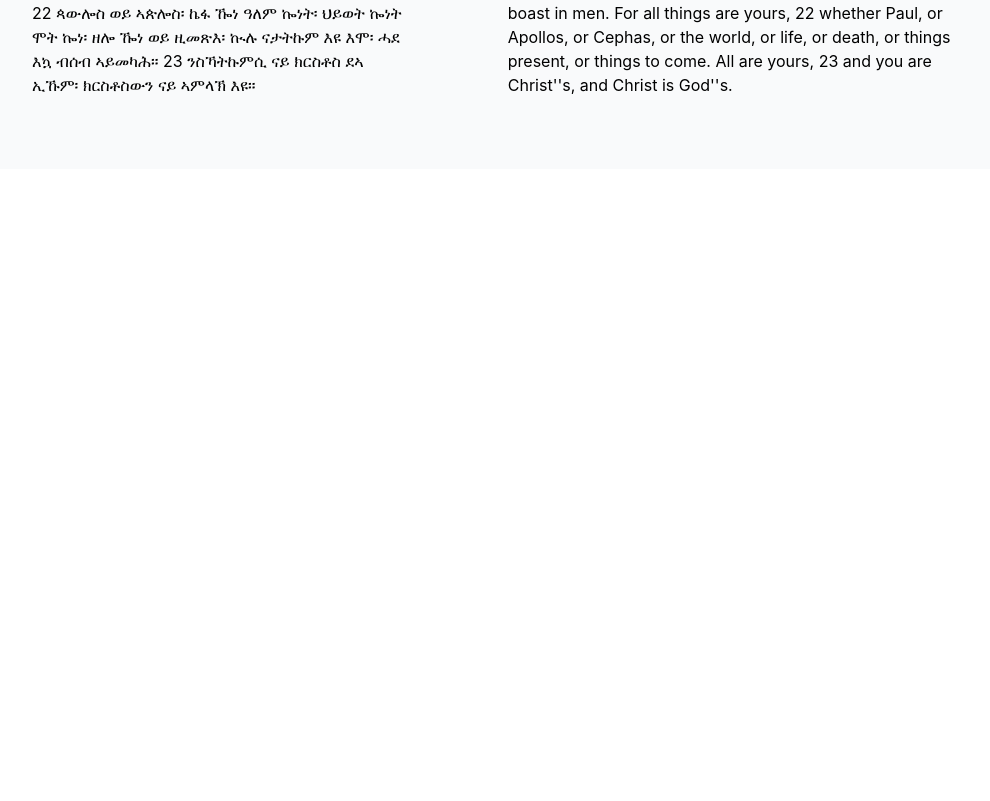
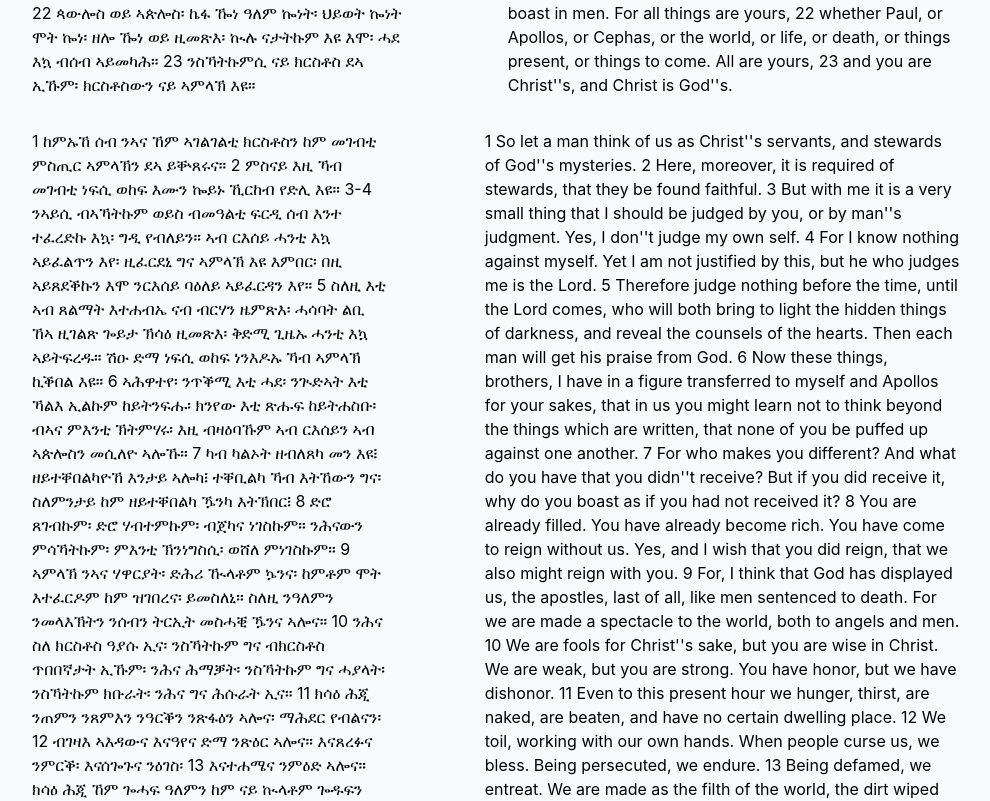
Before and after one commit to dfilmon/daily-weekly-habit-tracker, a React (Create React App) app: page / in a window 1280 px wide. Shown: the part 2827-3628 px from the top of the page, without its empty margins (144-1134 px from the left). Before the commit the page ends 3044 px from the top, so only its background shows below. Built offline with nearby package versions, Linux system fonts and the light colour scheme.

Commit message:
2 files modified

```diff
--- a/src/App.js
+++ b/src/App.js
@@ -9,8 +9,12 @@ export default function App() {
       <div>
         {dailyData.map(function (data) {
           return (
-            <div>
-              <img className='bibleImage' src="https://source.unsplash.com/random/?bible" alt="" />
+            <div className=''>
+              <img
+                className="bibleImage"
+                src="https://source.unsplash.com/random/?bible"
+                alt=""
+              />
               <b>
                 <span>{data.month} </span> <span>{data.day} </span>
                 <span>{data.year}</span>
--- a/src/components/Bible.jsx
+++ b/src/components/Bible.jsx
@@ -147,6 +147,77 @@ export default function Bible() {
             and Christ is God''s.
           </p>
         </div>
+
+        <div className="readings flex mt-8">
+          <p className="mx-12">
+            1 ከምኡኸ ሰብ ንኣና ኸም ኣገልገልቲ ክርስቶስን ከም መገብቲ ምስጢር ኣምላኽን ደኣ ይቝጸሩና። 2 ምስናይ
+            እዚ ኻብ መገብቲ ነፍሲ ወከፍ እሙን ኰይኑ ኺርከብ የድሊ እዩ። 3-4 ንኣይሲ ብኣኻትኩም ወይስ ብመዓልቲ
+            ፍርዲ ሰብ እንተ ተፈረድኩ እኳ፡ ግዲ የብለይን። ኣብ ርእሰይ ሓንቲ እኳ ኣይፈልጥን እየ፡ ዚፈርደኒ ግና
+            ኣምላኽ እዩ እምበር፡ በዚ ኣይጸደቕኩን እሞ ንርእሰይ ባዕለይ ኣይፈርዳን እየ። 5 ስለዚ እቲ ኣብ ጸልማት
+            እተሐብኤ ናብ ብርሃን ዜምጽእ፡ ሓሳባት ልቢ ኸኣ ዚገልጽ ጐይታ ኽሳዕ ዚመጽእ፡ ቅድሚ ጊዜኡ ሓንቲ እኳ
+            ኣይትፍረዱ። ሽዑ ድማ ነፍሲ ወከፍ ነንእዶኡ ኻብ ኣምላኽ ኪቕበል እዩ። 6 ኣሕዋተየ፡ ንጥቕሚ እቲ ሓደ፡
+            ንጒድኣት እቲ ኻልእ ኢልኩም ከይትንፍሑ፡ ክንየው እቲ ጽሑፍ ከይትሐስቡ፡ ብኣና ምእንቲ ኽትምሃሩ፡ እዚ
+            ብዛዕባኹም ኣብ ርእሰይን ኣብ ኣጵሎስን መሲለዮ ኣሎኹ። 7 ካብ ካልኦት ዘብለጸካ መን እዩ፧ ዘይተቐበልካዮኸ
+            እንታይ ኣሎካ፧ ተቐቢልካ ኻብ እትኸውን ግና፡ ስለምንታይ ከም ዘይተቐበልካ ዄንካ እትኽበር፧ 8 ድሮ
+            ጸገብኩም፡ ድሮ ሃብተምኩም፡ ብጀካና ነገስኩም። ንሕናውን ምሳኻትኩም፡ ምእንቲ ኽንነግስሲ፡ ወሸለ ምነገስኩም።
+            9 ኣምላኽ ንኣና ሃዋርያት፡ ድሕሪ ዂላቶም ኴንና፡ ከምቶም ሞት እተፈርዶም ከም ዝገበረና፡ ይመስለኒ። ስለዚ
+            ንዓለምን ንመላእኽትን ንሰብን ትርኢት መስሓቒ ዄንና ኣሎና። 10 ንሕና ስለ ክርስቶስ ዓያሱ ኢና፡ ንስኻትኩም
+            ግና ብክርስቶስ ጥበበኛታት ኢኹም፡ ንሕና ሕማቓት፡ ንስኻትኩም ግና ሓያላት፡ ንስኻትኩም ክቡራት፡ ንሕና ግና
+            ሕሱራት ኢና። 11 ክሳዕ ሕጂ ንጠምን ንጸምእን ንዓርቕን ንጽፋዕን ኣሎና፡ ማሕደር የብልናን፡ 12 ብገዛእ
+            ኣእዳውና እናዓየና ድማ ንጽዕር ኣሎና። እናጸረፉና ንምርቕ፡ እናሰጐጉና ንዕገስ፡ 13 እናተሐሜና ንምዕድ
+            ኣሎና። ክሳዕ ሕጂ ኸም ጐሓፍ ዓለምን ከም ናይ ኲላቶም ጐዱፍን ኴንና ኣሎና። 14-15 ብክርስቶስ ኣእላፋት
+            መዕበይቲ እኳ እንተ ኣለዉኹም፡ ኣነ ብክርስቶስ የሱስ ብወንጌል ወሊደኩም እየ እሞ፡ ብዙሓት ኣቦታትሲ
+            የብልኩምን። እዚ ዝጽሕፈልኩም ዘሎኹ፡ ከም ፍቁራት ደቀይ ገይረ ኽምዕደኩም እየ እምበር፡ ከሕፍረኩም ኢለ
+            ኣይኰንኩን። 16 ስለዚ፡ ሰዓብተይ ኩኑ፡ ኢለ እምዕደኩም ኣሎኹ። 17 በዚ ምኽንያት እዚ ኸኣ ኣብ ኲሉ ስፍራ
+            ፍቕዳ ማሕበር ከመይ ገይረ ኸም ዝምህር፡ መገደይ ብክርስቶስ የሱስ ምእንቲ ኼዘክረኩም፡ እቲ ብጐይታ ፍቁርን
+            እሙንን ወደይ ጢሞቴዎስ ሰዲደልኩም ኣሎኹ። 18 ሓያሎ ግና፡ ኣነ ናባኻትኩም ዘይመጽእ መሲልዎም፡ እተነፍሑ
+            ኣለዉ። 19-20 መንግስቲ ኣምላኽ ብሓይሊ እምበር፡ ብዘረባ ኣይኰነትን ዘላ እሞ፡ ጐይታ እንተ ፈቐዶስ፡
+            ቀልጢፈ ናባኻትኩም ክመጽእ እየ፡ ሽዑ ሓይሊ እቶም ንፉሓት ክፈልጥ እየ እምበር፡ ቃሎም ኣይኰነን። 21
+            ብበትሪዶ ወይስ ብፍቕርን ብመንፈስ ለውሃትን ክመጻኩም፧ እንታይ ትደልዩ፧
+          </p>
+
+          <p className="mx-12">
+            1 So let a man think of us as Christ''s servants, and stewards of
+            God''s mysteries. 2 Here, moreover, it is required of stewards, that
+            they be found faithful. 3 But with me it is a very small thing that
+            I should be judged by you, or by man''s judgment. Yes, I don''t
+            judge my own self. 4 For I know nothing against myself. Yet I am not
+            justified by this, but he who judges me is the Lord. 5 Therefore
+            judge nothing before the time, until the Lord comes, who will both
+            bring to light the hidden things of darkness, and reveal the
+            counsels of the hearts. Then each man will get his praise from God.
+            6 Now these things, brothers, I have in a figure transferred to
+            myself and Apollos for your sakes, that in us you might learn not to
+            think beyond the things which are written, that none of you be
+            puffed up against one another. 7 For who makes you different? And
+            what do you have that you didn''t receive? But if you did receive
+            it, why do you boast as if you had not received it? 8 You are
+            already filled. You have already become rich. You have come to reign
+            without us. Yes, and I wish that you did reign, that we also might
+            reign with you. 9 For, I think that God has displayed us, the
+            apostles, last of all, like men sentenced to death. For we are made
+            a spectacle to the world, both to angels and men. 10 We are fools
+            for Christ''s sake, but you are wise in Christ. We are weak, but you
+            are strong. You have honor, but we have dishonor. 11 Even to this
+            present hour we hunger, thirst, are naked, are beaten, and have no
+            certain dwelling place. 12 We toil, working with our own hands. When
+            people curse us, we bless. Being persecuted, we endure. 13 Being
+            defamed, we entreat. We are made as the filth of the world, the dirt
+            wiped off by all, even until now. 14 I don''t write these things to
+            shame you, but to admonish you as my beloved children. 15 For though
+            you have ten thousand tutors in Christ, yet not many fathers. For in
+            Christ Jesus, I became your father through the Good News. 16 I beg
+            you therefore, be imitators of me. 17 Because of this I have sent
+            Timothy to you, who is my beloved and faithful child in the Lord,
+            who will remind you of my ways which are in Christ, even as I teach
+            everywhere in every assembly. 18 Now some are puffed up, as though I
+            were not coming to you. 19 But I will come to you shortly, if the
+            Lord is willing. And I will know, not the word of those who are
+            puffed up, but the power. 20 For the Kingdom of God is not in word,
+            but in power. 21 What do you want? Shall I come to you with a rod,
+            or in love and a spirit of gentleness?
+          </p>
+        </div>
       </div>
     </div>
   );
```
